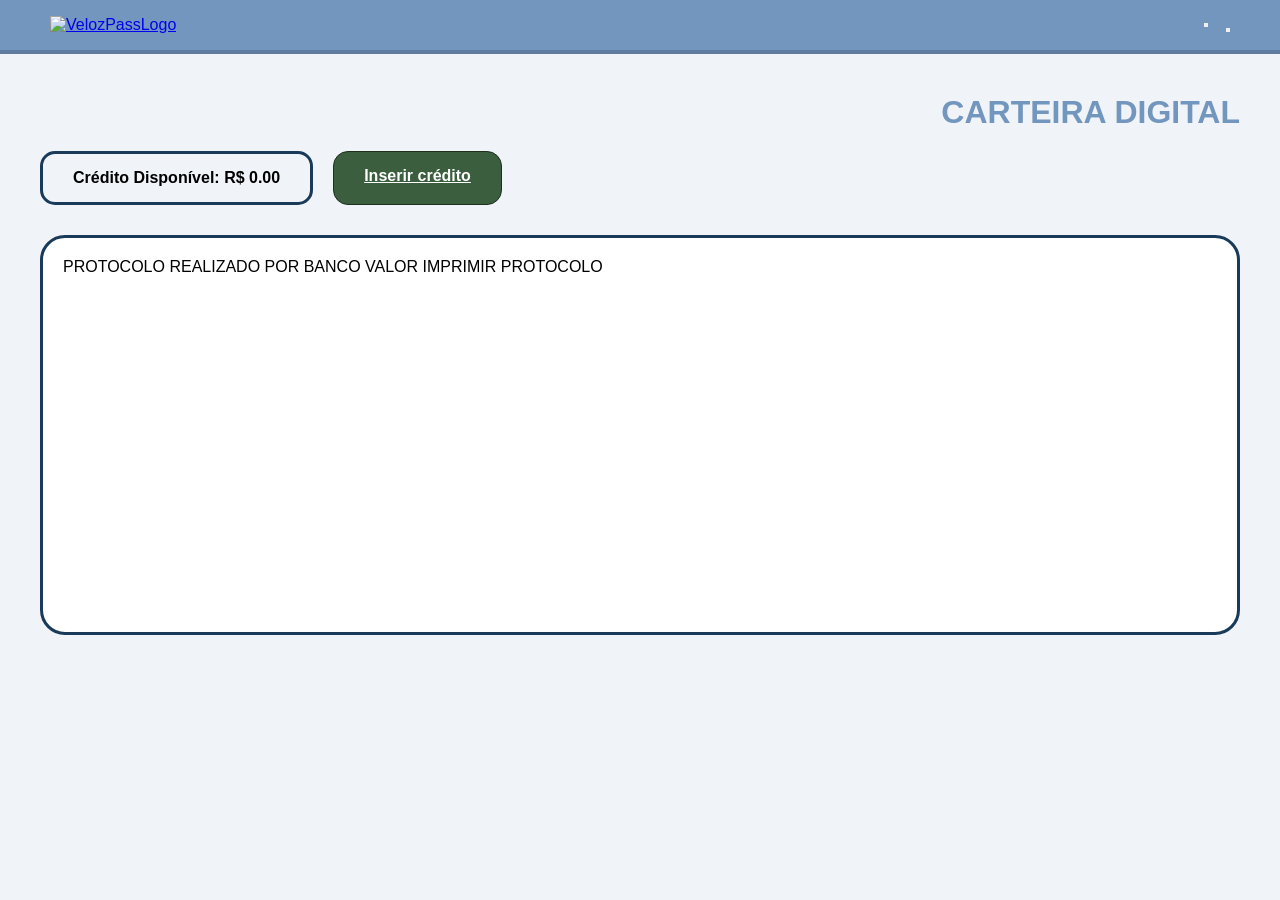
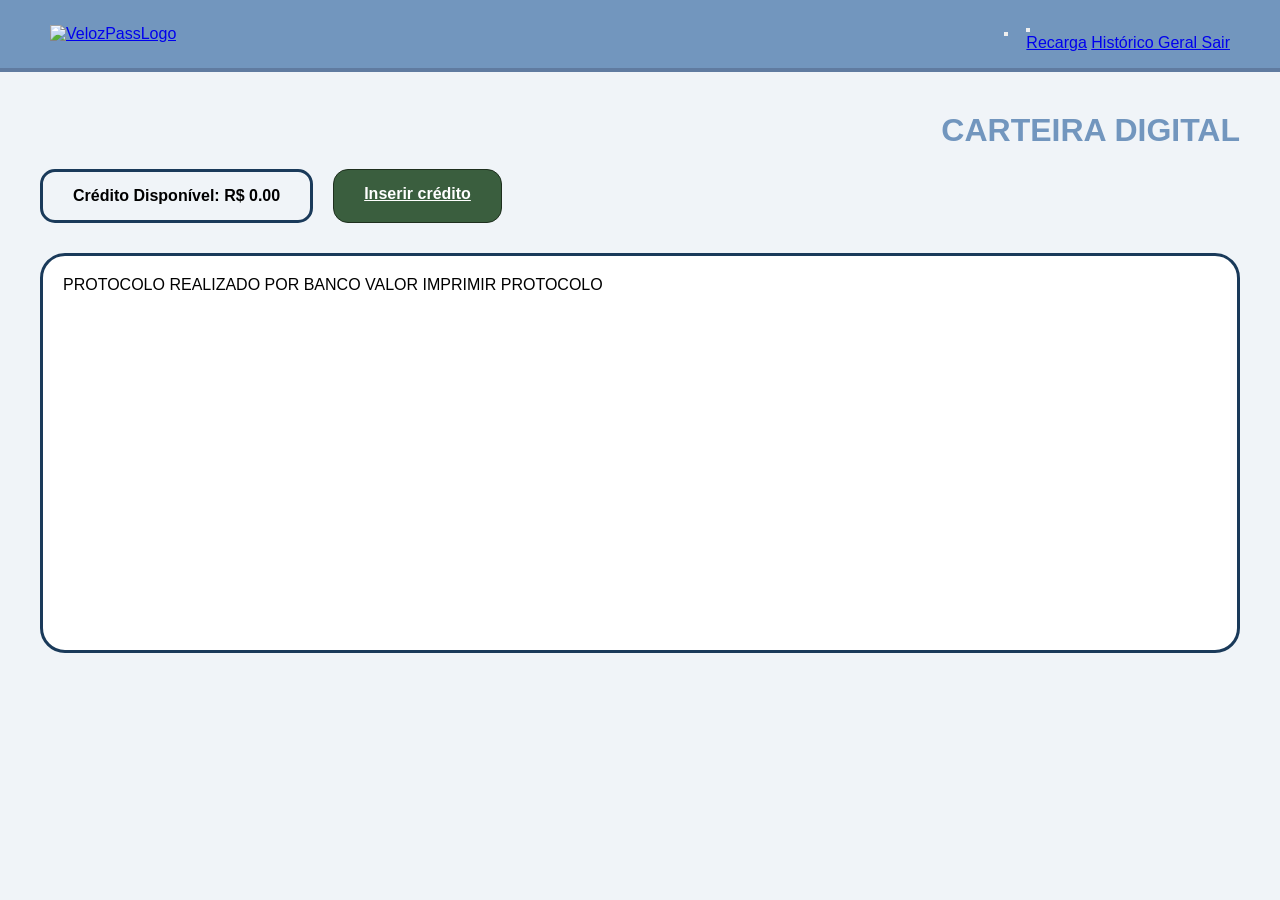

Adjusting header, fixing code indentation and update UPDATELOGS

--- a/SGDB/public/css/style4.css
+++ b/SGDB/public/css/style4.css
@@ -36,50 +36,33 @@ body {
     gap: 18px;
 }
 
-.dropdown-container {
-    position: relative;
-}
-
-.dropdown-content {
-    display: none;
-    position: absolute;
-    right: 0;
-    top: 100%;
-    background-color: #ffffff;
-    min-width: 180px;
-    box-shadow: 0px 8px 16px rgba(0, 0, 0, 0.2);
-    border-radius: 8px;
-    z-index: 1000;
-    padding: 10px 0;
-    opacity: 0;
-    transform: scaleY(0.95) translateY(-10px);
-    transition: opacity 0.2s ease, transform 0.2s ease;
-}
-
-.dropdown-content.show {
-    display: flex;
-    flex-direction: column;
-    opacity: 1;
-    transform: scaleY(1) translateY(0);
-}
-
-.dropdown-content.show {
-    display: flex;
-    flex-direction: column;
-}
-
-.dropdown-content a {
-    color: #333;
-    padding: 10px 20px;
-    text-decoration: none;
-    font-size: 0.9rem;
+.user-actions {
     display: flex;
     align-items: center;
-    gap: 10px;
+    gap: 20px;
 }
 
-.dropdown-content a:hover {
-    background-color: #f1f1f1;
+.header-link {
+    text-decoration: none;
+    color: white;
+    font-size: 0.9rem;
+    font-weight: 600;
+    display: flex;
+    align-items: center;
+    gap: 8px;
+    padding: 8px 15px;
+    border-radius: 20px;
+    background-color: rgba(255, 255, 255, 0.1);
+    transition: all 0.3s ease;
+}
+
+.header-link i {
+    font-size: 1.2rem;
+}
+
+.header-link:hover {
+    background-color: rgba(255, 255, 255, 0.2);
+    color: #f0f4f8;
 }
 
 .icon-button {
@@ -115,6 +98,16 @@ body {
     color: rgb(167, 199, 255);
     transition: all 0.4s ease;
     cursor: pointer;
+}
+
+.dark-mode .header-link {
+    background-color: rgba(255, 255, 255, 0.05);
+    color: #a9cdff;
+}
+
+.dark-mode .header-link:hover {
+    background-color: rgba(255, 255, 255, 0.15);
+    color: #ffffff;
 }
 
 .dark-mode .filtro-select {
@@ -683,9 +676,26 @@ td.table-bold {
 }
 
 @media screen and (min-width: 481px) and (max-width: 768px) {
-    .cabeçalho { padding: 10px 15px; }
-    .logotipo img { height: 30px; }
-    .header-actions { gap: 17px; }
+    .cabeçalho {
+        padding: 10px 15px;
+    }
+
+    .header-link span {
+        display: none;
+    }
+
+    .header-link {
+        padding: 8px;
+        background: none;
+    }
+
+    .logotipo img {
+        height: 30px;
+    }
+
+    .header-actions {
+        gap: 17px;
+    }
 
     .titulo-pagina-externo {
         height: 25px;
@@ -695,7 +705,8 @@ td.table-bold {
         font-size: 1.8rem;
     }
 
-    .card-valor, .btn-inserir-credito {
+    .card-valor,
+    .btn-inserir-credito {
         width: 90%;
         margin-left: auto;
         margin-right: auto;
@@ -720,11 +731,25 @@ td.table-bold {
         margin-top: -10px !important;
     }
 
-    .tabela-header { font-size: 0.58rem; text-align: center; }
-    .modal-box { width: 90%; border-radius: 25px; }
-    .modal-footer { flex-direction: row; gap: 10px; }
-    
-    .btn-proximo, .btn-retornar, .btn-finalizar, .btn-cancelar {
+    .tabela-header {
+        font-size: 0.58rem;
+        text-align: center;
+    }
+
+    .modal-box {
+        width: 90%;
+        border-radius: 25px;
+    }
+
+    .modal-footer {
+        flex-direction: row;
+        gap: 10px;
+    }
+
+    .btn-proximo,
+    .btn-retornar,
+    .btn-finalizar,
+    .btn-cancelar {
         width: 100%;
         font-size: 0.9rem;
     }
